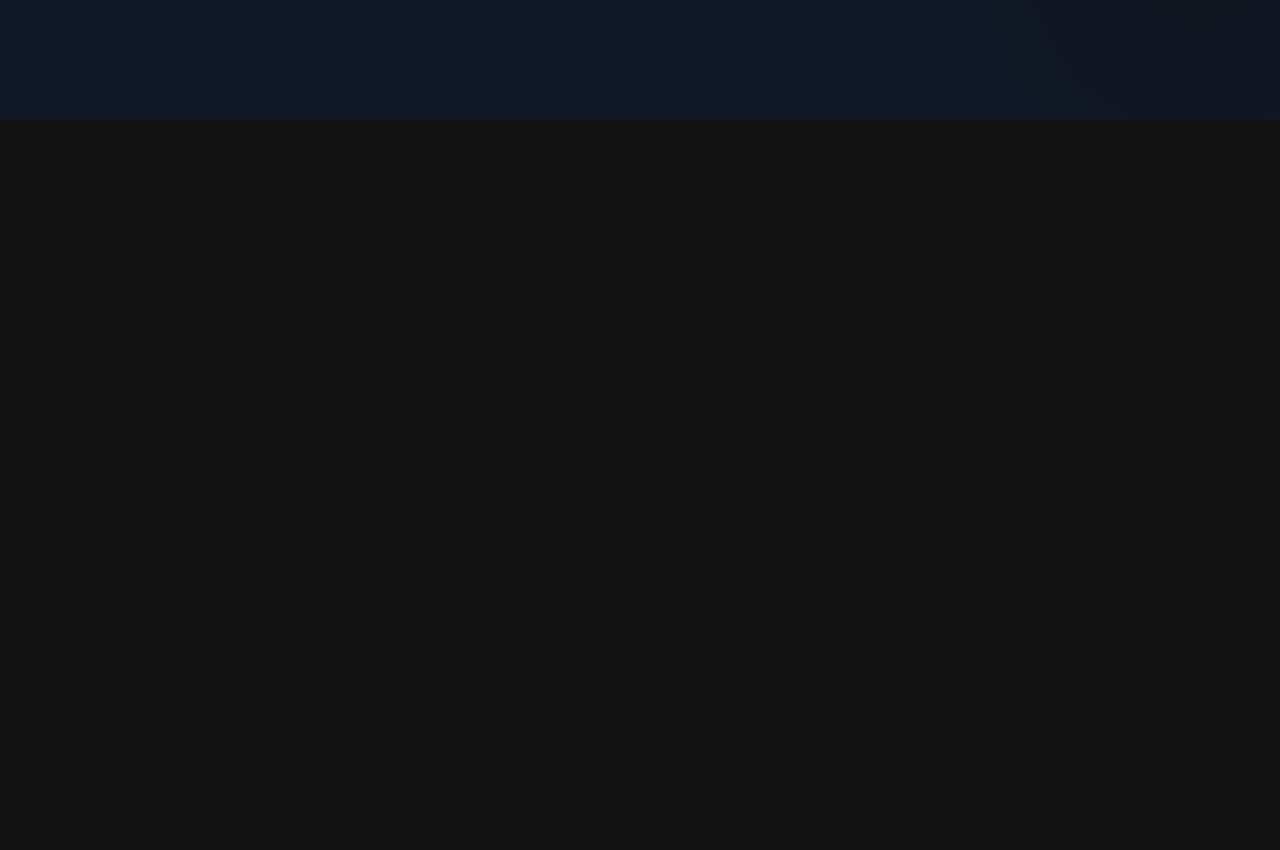
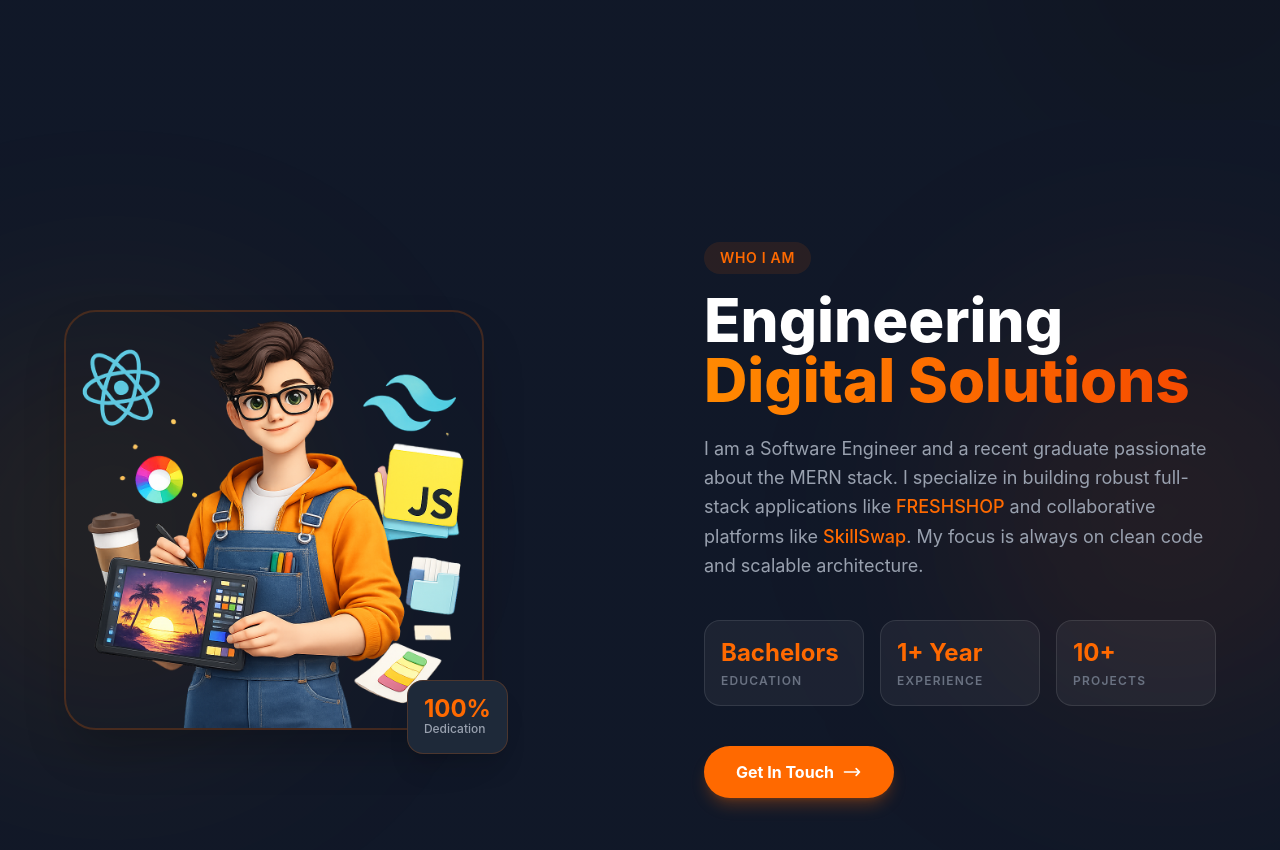
Before and after one commit to Musafmeer700/Portfolio, a React (Vite) app: page / in a window 1280 px wide. Shown: the part 680-1530 px from the top of the page. Before the commit the page ends 800 px from the top, so only its background shows below. Built offline with nearby package versions, Linux system fonts and the light colour scheme.

Commit message:
implement the about section

```diff
--- a/src/App.jsx
+++ b/src/App.jsx
@@ -3,6 +3,7 @@ import AOS from "aos";
 import "aos/dist/aos.css"
 import Navbar from "./components/Navbar"
 import HeroSection from './components/HeroSection';
+import About from './components/About';
 
 const App = () => {
 
@@ -36,6 +37,7 @@ const App = () => {
     }>
       <Navbar darkMode={darkMode} toggleDarkMode={toggleDarkMode}  />
       <HeroSection darkMode={darkMode} />
+      <About darkMode={darkMode} />
     </div>
   )
 }
--- /dev/null
+++ b/src/components/About.jsx
@@ -0,0 +1,120 @@
+import about from "../assets/about.png";
+
+const About = ({ darkMode }) => {
+  const stats = [
+    { label: "Education", value: "Bachelors", delay: 600 },
+    { label: "Experience", value: "1+ Year", delay: 650 },
+    { label: "Projects", value: "10+", delay: 700 },
+  ];
+
+  return (
+    <section
+      id="about"
+      className={`relative min-h-screen overflow-hidden flex items-center justify-center px-6 py-20 `}
+    >
+      {/* Subtle Background Accents */}
+      <div className="absolute top-1/4 -right-20 w-96 h-96 bg-orange-500/10 rounded-full blur-[120px]" />
+      <div className="absolute bottom-1/4 -left-20 w-96 h-96 bg-amber-500/10 rounded-full blur-[120px]" />
+
+      <div className="max-w-6xl w-full grid grid-cols-1 lg:grid-cols-2 gap-16 items-center relative z-10">
+
+        {/* Left: Image Section */}
+        <figure
+          data-aos="fade-right"
+          className="relative flex justify-center lg:justify-start order-2 lg:order-1"
+        >
+          <div className="relative w-64 h-64 sm:w-80 sm:h-80 lg:w-105 lg:h-105">
+            {/* Decorative Background Shape */}
+            {/* <div className="absolute inset-0 bg-gradient-to-tr from-orange-500 to-amber-400 rounded-[2rem] rotate-6 scale-105 opacity-20 animate-pulse" /> */}
+
+            {/* Image Container with Border */}
+            <div className="relative h-full w-full rounded-4xl overflow-hidden border-2 border-orange-500/20 shadow-2xl transition-transform duration-500 hover:rotate-3">
+              <img
+                src={about}
+                alt="About Musaf"
+                className="w-full h-full object-cover"
+              />
+            </div>
+
+            {/* Floating Experience Badge */}
+            <div
+              data-aos="zoom-in"
+              data-aos-delay="800"
+              className="absolute -bottom-6 -right-6 bg-white dark:bg-gray-800 p-4 rounded-2xl shadow-xl border border-orange-500/20 backdrop-blur-md"
+            >
+              <p className="text-orange-500 font-bold text-2xl leading-none">100%</p>
+              <p className={`text-xs font-medium ${darkMode ? "text-gray-400" : "text-gray-600"}`}>Dedication</p>
+            </div>
+          </div>
+        </figure>
+
+        {/* Right: Content Section */}
+        <article className="lg:pl-8 order-1 lg:order-2">
+          <header data-aos="fade-up">
+            <span className="inline-block px-4 py-1.5 mb-4 text-sm font-semibold tracking-wider text-orange-500 uppercase bg-orange-500/10 rounded-full">
+              Who I Am
+            </span>
+            <h2 className={`text-4xl lg:text-6xl font-extrabold mb-6 ${darkMode ? "text-white" : "text-gray-900"}`}>
+              Engineering <span className="text-transparent bg-clip-text bg-linear-to-r from-orange-400 to-orange-600">Digital Solutions</span>
+            </h2>
+          </header>
+
+          <p
+            className={`text-lg leading-relaxed mb-10 ${darkMode ? "text-gray-400" : "text-gray-600"}`}
+            data-aos="fade-up"
+            data-aos-delay="500"
+          >
+            I am a Software Engineer and a recent graduate passionate about the
+            MERN stack. I specialize in building robust full-stack applications like
+            <span className="text-orange-500 font-medium"> FRESHSHOP</span> and
+            collaborative platforms like <span className="text-orange-500 font-medium"> SkillSwap</span>.
+            My focus is always on clean code and scalable architecture.
+          </p>
+
+          {/* Stats Grid */}
+          <div className="grid grid-cols-3 gap-4 mb-10">
+            {stats.map((stat, index) => (
+              <div
+                key={index}
+                data-aos="fade-up"
+                data-aos-delay={stat.delay}
+                className={`p-4 rounded-2xl border ${
+                  darkMode
+                    ? "bg-white/5 border-white/10 hover:bg-white/10"
+                    : "bg-gray-100 border-gray-200 hover:bg-gray-200"
+                } transition-colors duration-300`}
+              >
+                <div className="text-xl sm:text-2xl font-bold text-orange-500 mb-1">
+                  {stat.value}
+                </div>
+                <div className={`text-[10px] sm:text-xs uppercase tracking-widest font-semibold ${
+                  darkMode ? "text-gray-500" : "text-gray-500"
+                }`}>
+                  {stat.label}
+                </div>
+              </div>
+            ))}
+          </div>
+
+          <button
+            className="group relative inline-flex items-center justify-center px-8 py-3.5 font-bold text-white transition-all duration-300 bg-orange-500 rounded-full hover:bg-orange-600 shadow-lg shadow-orange-500/25 active:scale-95"
+            data-aos="fade-up"
+            data-aos-delay="800"
+          >
+            Get In Touch
+            <svg
+              className="w-5 h-5 ml-2 transition-transform duration-300 group-hover:translate-x-1"
+              fill="none"
+              viewBox="0 0 24 24"
+              stroke="currentColor"
+            >
+              <path strokeLinecap="round" strokeLinejoin="round" strokeWidth={2} d="M17 8l4 4m0 0l-4 4m4-4H3" />
+            </svg>
+          </button>
+        </article>
+      </div>
+    </section>
+  );
+};
+
+export default About;
--- a/src/components/HeroSection.jsx
+++ b/src/components/HeroSection.jsx
@@ -84,8 +84,8 @@ const HeroSection = ({ darkMode }) => {
                     <div className='lg:w-1/2 mt-16 lg:mt-0 flex justify-center relative' data-aos='fade-left' data-aos-delay='400'>
                         <div className='relative group'>
                             {/* Animated ring around image */}
-                            <div className='absolute -inset-1 bg-linear-to-r from-orange-500 to-amber-500 rounded-full blur opacity-25 group-hover:opacity-50 transition duration-1000 group-hover:duration-200 animate-tilt'></div>
-
+                            {!darkMode && (<div className='absolute -inset-1 bg-linear-to-r from-orange-500 to-amber-500 rounded-full blur opacity-25 group-hover:opacity-30 transition duration-1000 group-hover:duration-200 animate-tilt'></div>
+                            )}
                             <div className='relative bg-transparent rounded-3xl p-2'>
                                 <img src={hero1} alt="Musaf Iftikhar"
                                      className='w-64 h-64 sm:w-80 sm:h-80 lg:w-100 lg:h-100 object-cover rounded-3xl transition-transform duration-700 group-hover:scale-[1.02]' />
```
Also changed, not shown: src/assets/about.png.
